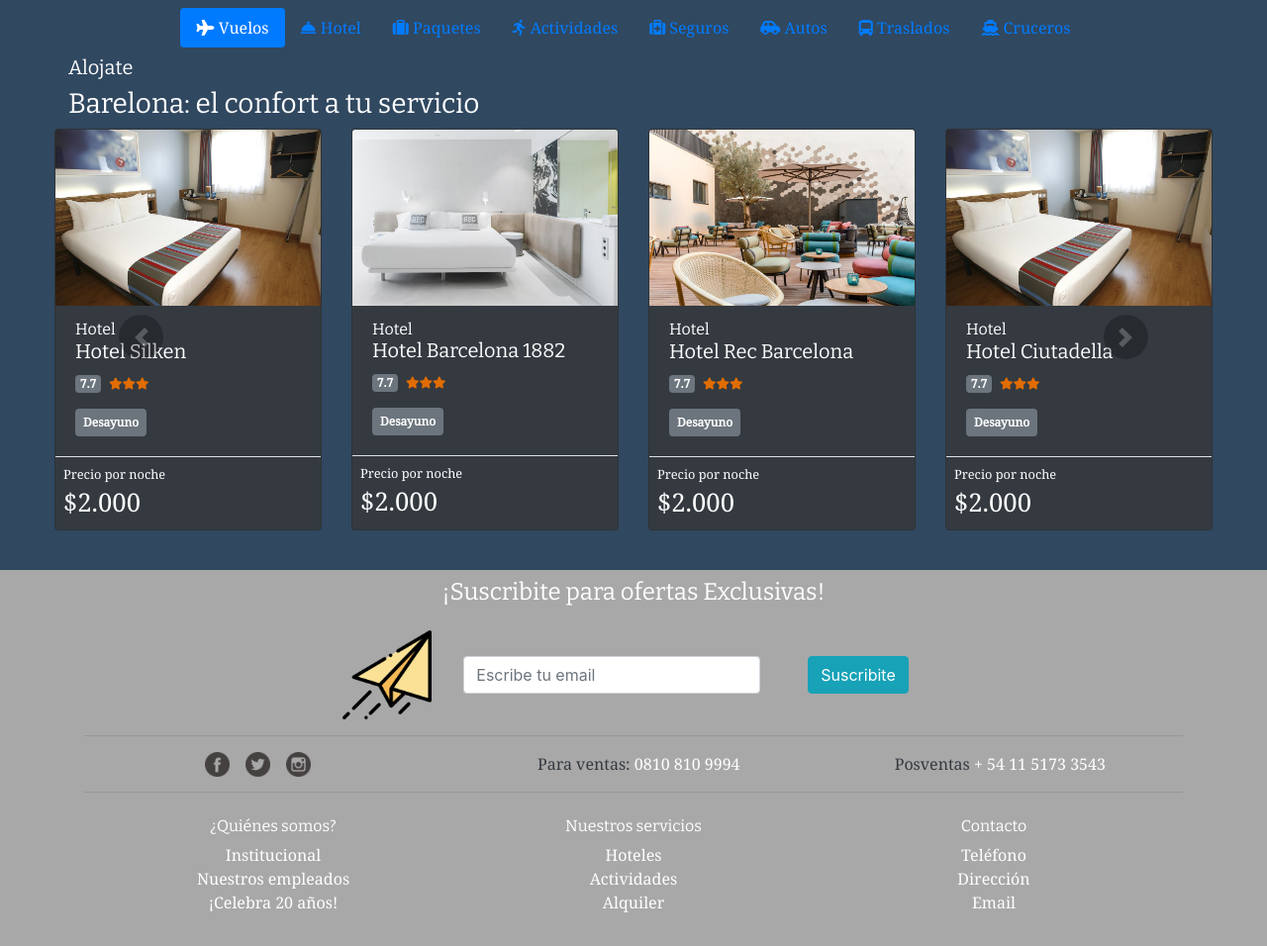
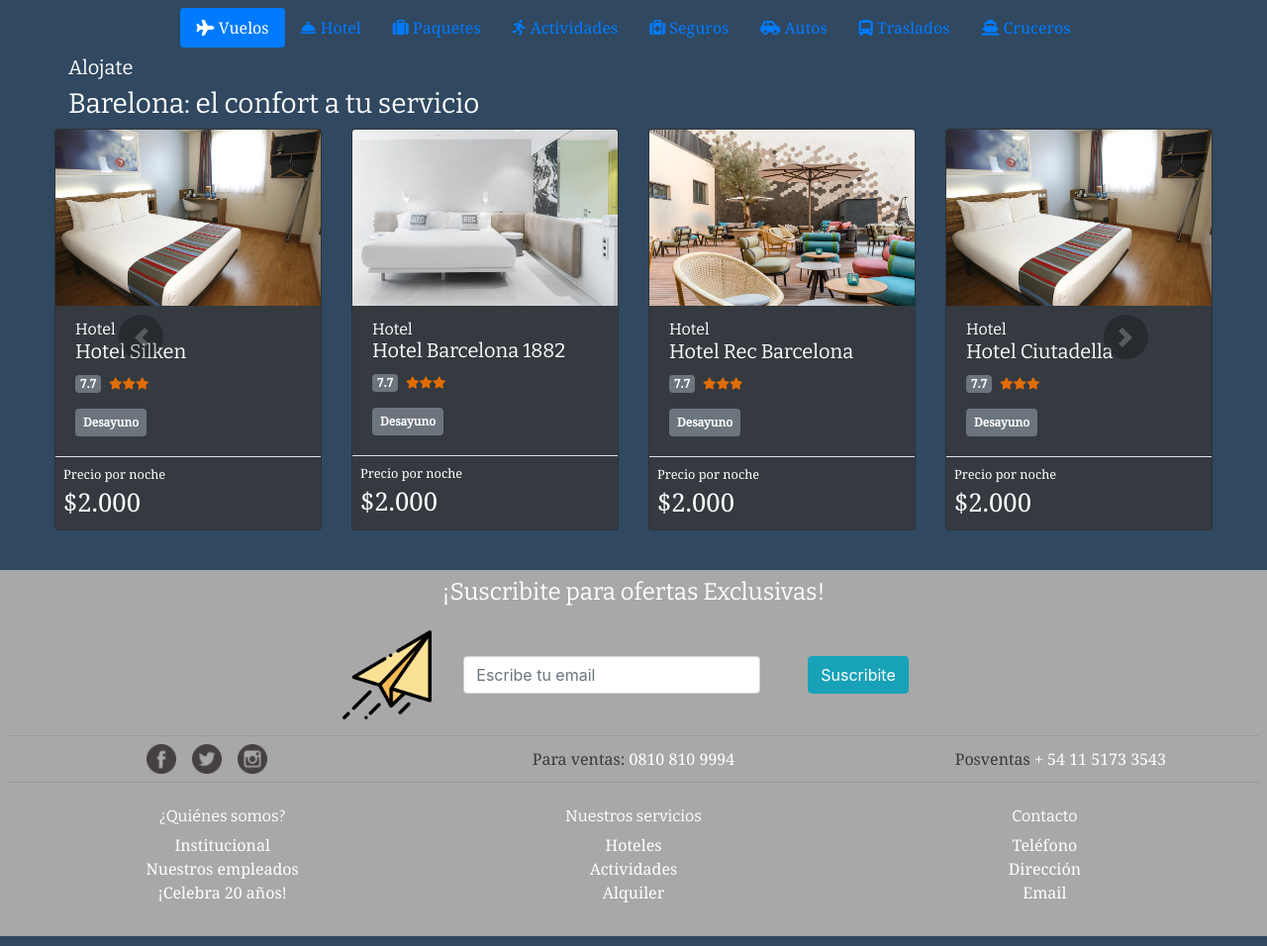
Before and after one commit to luiscazzullo/fly-rolling, a website built with Parcel: page src/index.html in a window 1280 px wide. Shown: the whole page at 99% size. Built offline with nearby package versions, Linux system fonts and the light colour scheme; files whose address does not match are found by name.

Commit message:
footer was changed

```diff
--- a/src/css/main.css
+++ b/src/css/main.css
@@ -97,7 +97,7 @@
 }
 
 .twitter, .facebook, .instagram {
-    width: 25px;
+    width: 30px;
 }
 
 .social-media-container img {
--- a/src/index.html
+++ b/src/index.html
@@ -409,8 +409,6 @@
     <!-- FOOTER -->
 
     <footer class="mt-4 p-2 bg_footer">
-
-        <div class="container">
         <div class="row">
             <div class="col-12">
                 <h4 class="text-center">
@@ -432,9 +430,9 @@
         </div>
         <hr class="m-0"/>
 
-            <div class="row align-items-center justify-content-center">
+        <div class="row justify-content-around align-items-center my-2">
             <div class="col-md-4">
-                    <div class="social-media-container">
+                <div class="social-media-container d-flex justify-content-center">
                     <div class="facebook mx-2">
                         <a href="#"><img src="./images/facebook.png" alt="Facebook" /></a>
                     </div>
@@ -446,10 +444,15 @@
                     </div>
                 </div>
             </div>
-                <div class="col-md-8 d-flex justify-content-around pt-3">
-                        <p><span class="text-dark">Para ventas:</span> 0810 810 9994</p>
-                        <p><span class="text-dark">Posventas</span> + 54 11 5173 3543</p>
+
+            <div class="col-md-4">
+                <p class="m-auto text-sm-center"><span class="text-dark">Para ventas:</span> 0810 810 9994</p>
             </div>
+
+            <div class="col-md-4">
+                <p class="m-auto text-sm-center"><span class="text-dark">Posventas</span> + 54 11 5173 3543</p>
+            </div>
+
         </div>
         <hr class="m-0"/>
 
@@ -460,18 +463,17 @@
                 <a class="link-decoration" href="#">Nuestros empleados</a><br/>
                 <a class="link-decoration" href="#">¡Celebra 20 años!</a>
             </div>
-                <div class="col-md-4">
+            <div class="col-md-4 d-md-block d-sm-none d-none">
                 <h6>Nuestros servicios</h6>
                 <a class="link-decoration" href="#">Hoteles</a><br/>
                 <a class="link-decoration" href="#">Actividades</a><br/>
                 <a class="link-decoration" href="#">Alquiler</a>
             </div>
-                <div class="col-md-4">
+            <div class="col-md-4 d-md-block d-sm-none d-none">
                 <h6>Contacto</h6>
                 <a class="link-decoration" href="#">Teléfono</a><br/>
                 <a class="link-decoration" href="#">Dirección</a><br/>
                 <a class="link-decoration" href="#">Email</a>
-                </div>
             </div>
         </div>
 
```
Lines whose indentation alone changed are shown as unchanged.
